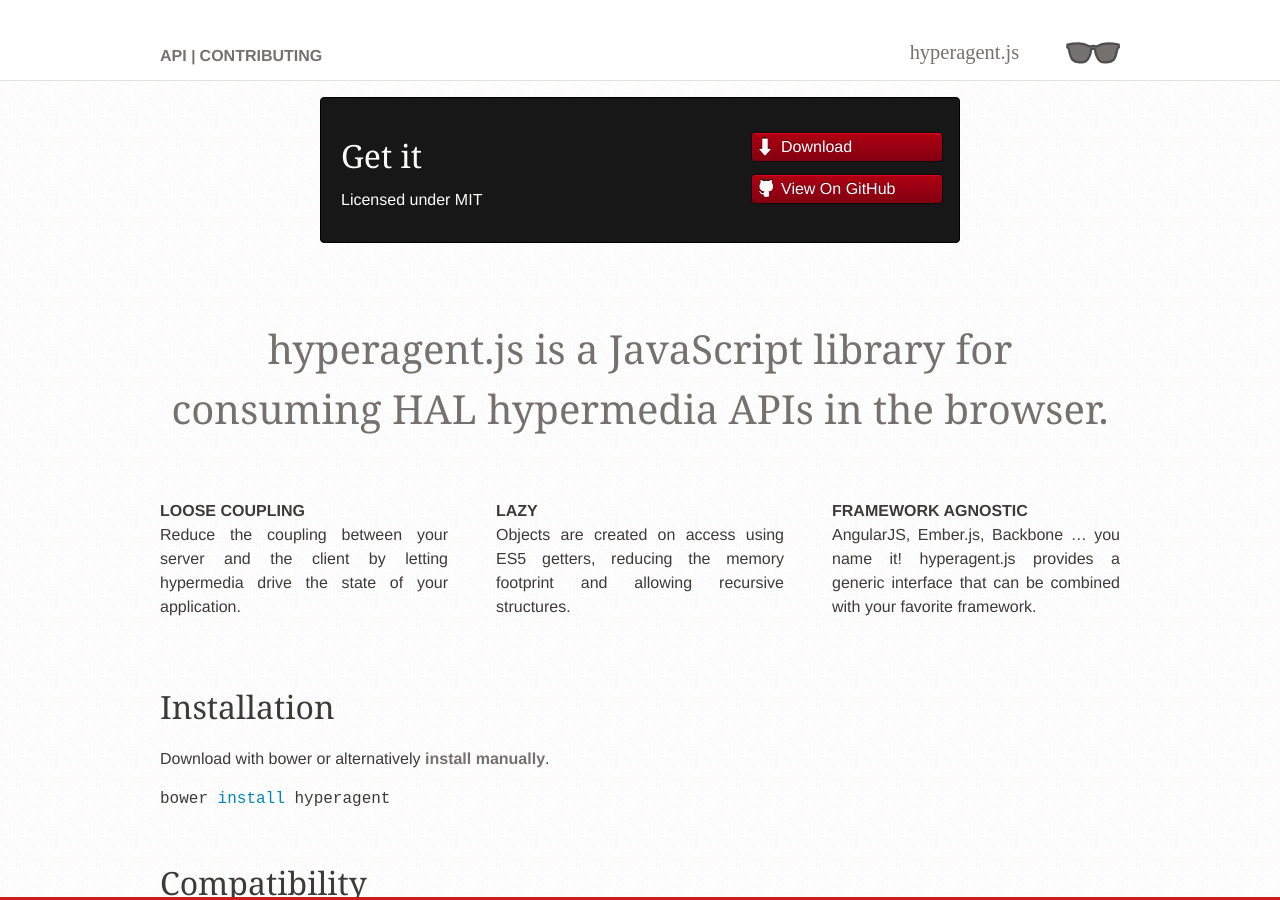
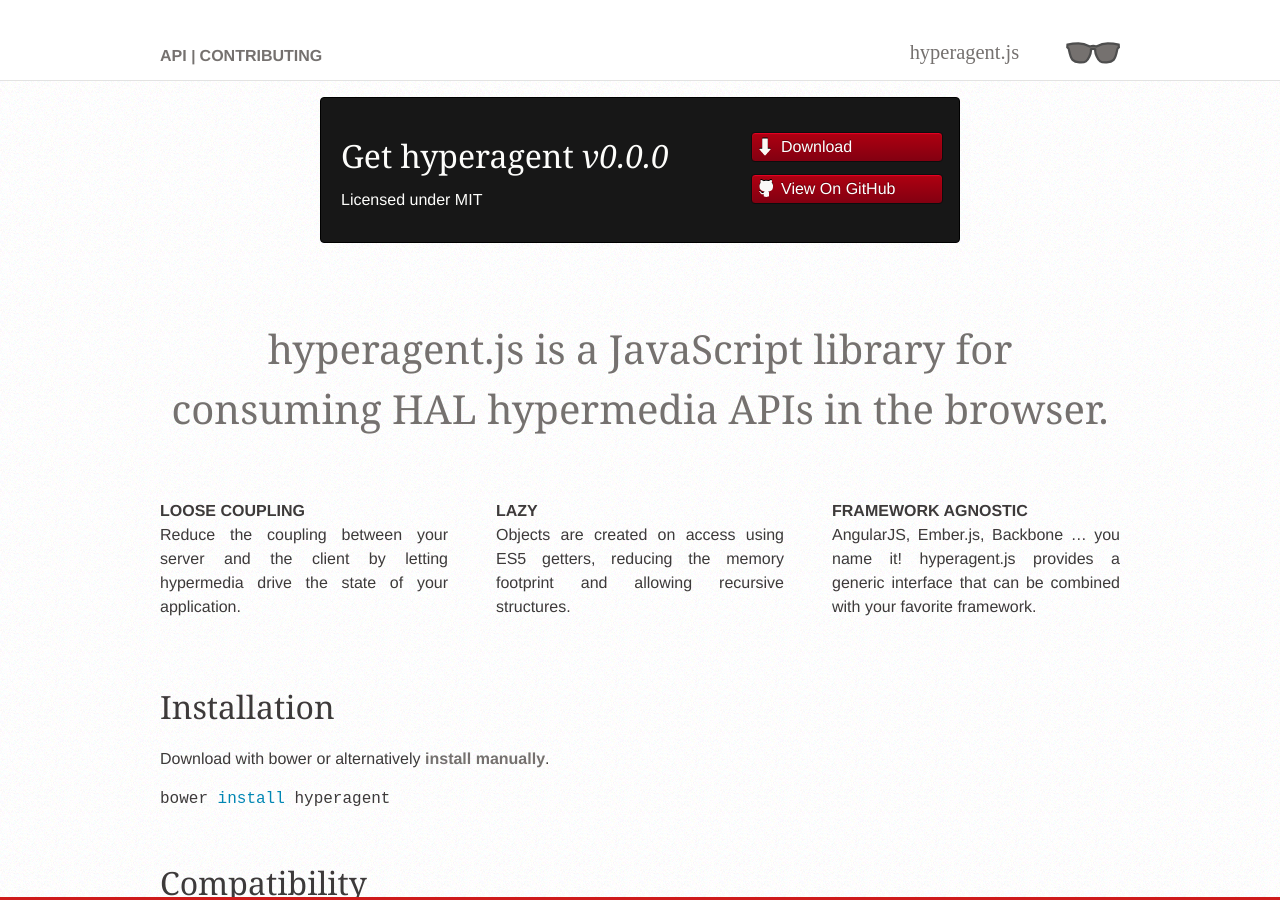
Before and after one commit to weluse/hyperagent, a Jekyll site: the page built from index.md, in a window 1280 px wide and 900 px high. Built offline with Jekyll 4.4.1, drawn with Linux system fonts in a browser that asks for light colours; some web fonts are replaced; Markdown is read by kramdown in place of the engine named in the settings.

Commit message:
Added version number

```diff
--- a/_layouts/page.html
+++ b/_layouts/page.html
@@ -32,7 +32,7 @@
 
         <section role="main">
             <aside class="dlbar">
-                <h2>Get it</h2>
+                <h2>Get hyperagent <var id="hyperagent-version">v0.0.0</var></h2>
                 <ul>
                     <li><a class="button download" href="{{ site.baseurl }}/install/">Download</a></li>
                     <li><a class="button github" href="https://github.com/weluse/hyperagent">View On GitHub</a></li>
```
Also changed, not shown: 1 other file.
